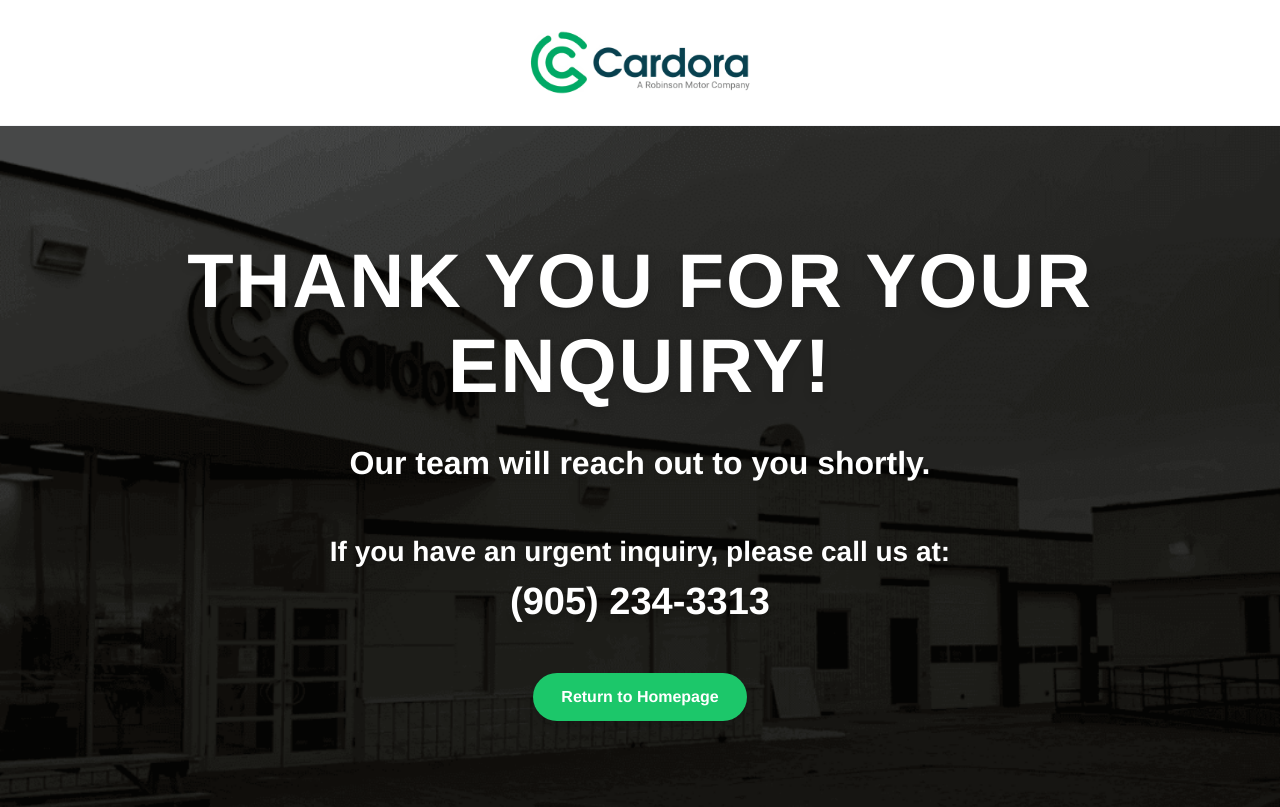
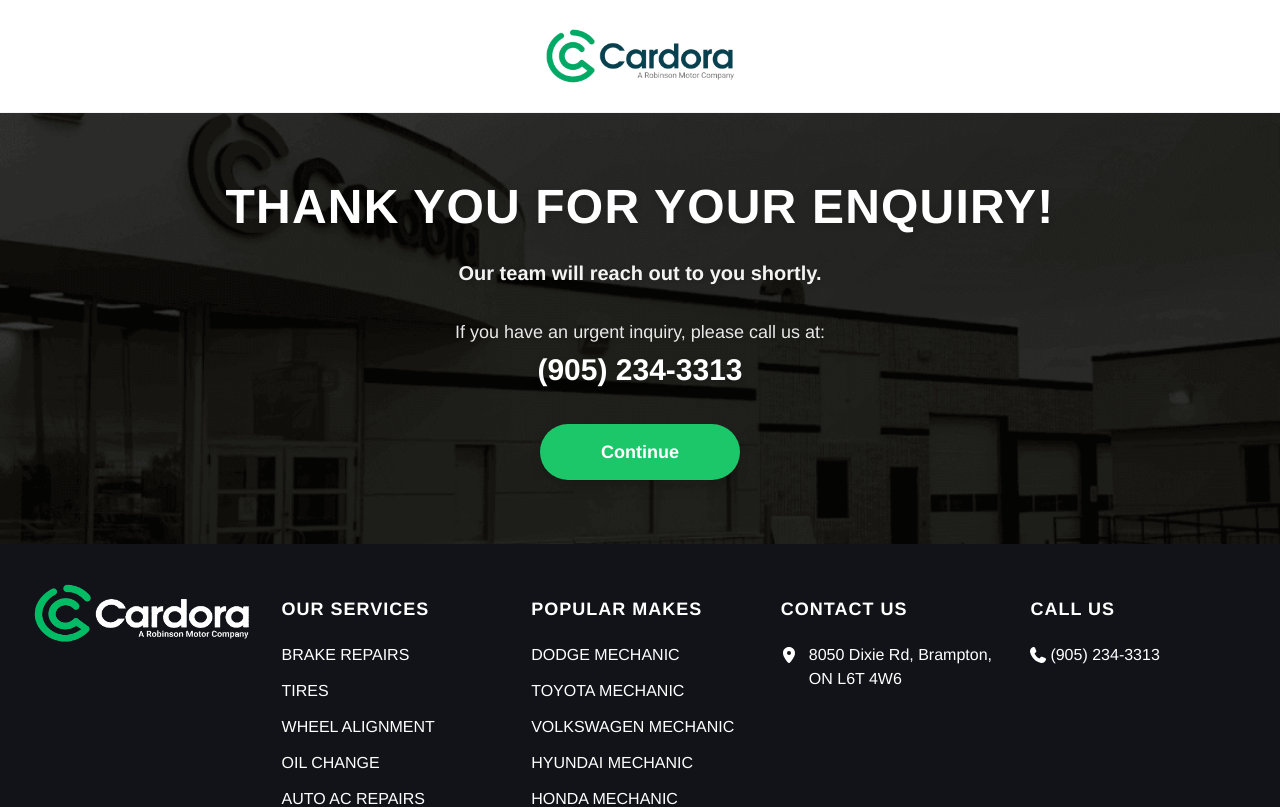
Before and after one commit to aasthacodexorr/Fixcars.shop, a Next.js app: page /thank-you in a window 1280 px wide. Shown: the top 807 px of the page. Built offline with nearby package versions, Linux system fonts and the light colour scheme.

Commit message:
optimize font sizes and simplify action to a single Continue button on thank you page

```diff
--- a/components/ThankYouContent.tsx
+++ b/components/ThankYouContent.tsx
@@ -21,72 +21,63 @@ export default function ThankYouContent({
   const headline = serviceInfo?.headline || "THANK YOU FOR YOUR ENQUIRY!";
   const receivedText =
     serviceInfo?.receivedText || "Our team will reach out to you shortly.";
-  const serviceSlug = serviceInfo?.slug || initialSlug;
 
   return (
     <div className="min-h-screen flex flex-col bg-white overflow-x-hidden selection:bg-[#1cc76a] selection:text-white">
       {/* Top Header with Centered Cardora Logo */}
-      <header className="w-full bg-white border-b border-gray-100 py-4 px-4 sm:px-8 shadow-sm">
+      <header className="w-full bg-white border-b border-gray-100 py-3 sm:py-4 px-4 sm:px-8 shadow-sm">
         <div className="max-w-[1400px] mx-auto flex items-center justify-center">
           <Link href="/" className="inline-block transition hover:opacity-95">
             <Image
               src="/images/3_imgi_1_Cardora-n.png"
               alt={`${SITE_CONFIG.companyName} ${SITE_CONFIG.companyTagline}`}
-              width={240}
-              height={60}
+              width={200}
+              height={50}
               priority
-              className="h-auto w-48 sm:w-56 object-contain"
+              className="h-auto w-40 sm:w-48 object-contain"
             />
           </Link>
         </div>
       </header>
 
-      {/* Main Thank You Section with Fixed Parallax Background */}
+      {/* Main Thank You Section with Fixed Background */}
       <main
-        className="flex-1 w-full flex flex-col items-center justify-center text-center px-4 py-20 sm:py-28 bg-fixed bg-cover bg-center bg-no-repeat relative"
+        className="flex-1 w-full flex flex-col items-center justify-center text-center px-4 py-8 sm:py-12 md:py-16 bg-cover bg-center bg-no-repeat relative"
         style={{
           backgroundImage: "url('/images/thank-you-bg.png')",
         }}
       >
-        <div className="max-w-[1100px] mx-auto z-10 flex flex-col items-center justify-center space-y-6 sm:space-y-8">
+        <div className="max-w-[900px] mx-auto z-10 flex flex-col items-center justify-center space-y-4 sm:space-y-5">
           {/* Main Headline */}
-          <h1 className="font-anton text-4xl sm:text-6xl lg:text-[76px] text-white uppercase tracking-wide leading-[1.12] drop-shadow-lg">
+          <h1 className="font-anton text-2xl sm:text-4xl md:text-5xl lg:text-[48px] text-white uppercase tracking-wide leading-tight drop-shadow-md">
             {headline}
           </h1>
 
           {/* Subheading */}
-          <p className="font-poppins font-bold text-xl sm:text-2xl lg:text-[32px] text-white leading-snug drop-shadow-md max-w-[920px]">
+          <p className="font-poppins font-medium sm:font-semibold text-base sm:text-lg md:text-xl text-white/95 leading-relaxed drop-shadow-sm max-w-[700px]">
             {receivedText}
           </p>
 
           {/* Urgent Inquiry Phone CTA */}
-          <div className="pt-2 sm:pt-4 space-y-2">
-            <p className="font-poppins font-bold text-xl sm:text-2xl lg:text-[28px] text-white leading-snug drop-shadow-md">
+          <div className="pt-2 space-y-1 sm:space-y-1.5">
+            <p className="font-poppins font-medium text-sm sm:text-base md:text-lg text-white/90 drop-shadow-sm">
               If you have an urgent inquiry, please call us at:
             </p>
             <a
               href={SITE_CONFIG.phoneHref}
-              className="font-poppins font-bold text-2xl sm:text-3xl lg:text-[38px] text-white hover:text-[#1cc76a] transition hover:underline block drop-shadow-md"
+              className="font-poppins font-bold text-xl sm:text-2xl md:text-3xl text-white hover:text-[#1cc76a] transition hover:underline block drop-shadow-md"
             >
               {SITE_CONFIG.phone}
             </a>
           </div>
 
-          {/* Navigation Action Buttons */}
-          <div className="pt-4 flex flex-wrap items-center justify-center gap-4">
-            {serviceSlug && (
-              <Link
-                href={`/${serviceSlug}`}
-                className="inline-flex items-center justify-center px-6 py-3 rounded-full bg-white/15 hover:bg-white/25 text-white font-semibold text-base backdrop-blur-sm border border-white/30 transition shadow-sm"
-              >
-                ← Back to Service
-              </Link>
-            )}
+          {/* Single Simple "Continue" Action Button */}
+          <div className="pt-3 sm:pt-4">
             <Link
               href="/"
-              className="inline-flex items-center justify-center px-7 py-3 rounded-full bg-[#1cc76a] hover:bg-[#19b35f] text-white font-bold text-base transition shadow-lg hover:shadow-xl"
+              className="inline-flex items-center justify-center min-w-[200px] px-8 py-3 sm:py-3.5 rounded-full bg-[#1cc76a] hover:bg-[#19b35f] text-white font-poppins font-bold text-base sm:text-lg transition shadow-lg hover:shadow-xl hover:scale-[1.02] active:scale-[0.98]"
             >
-              Return to Homepage
+              Continue
             </Link>
           </div>
         </div>
```
